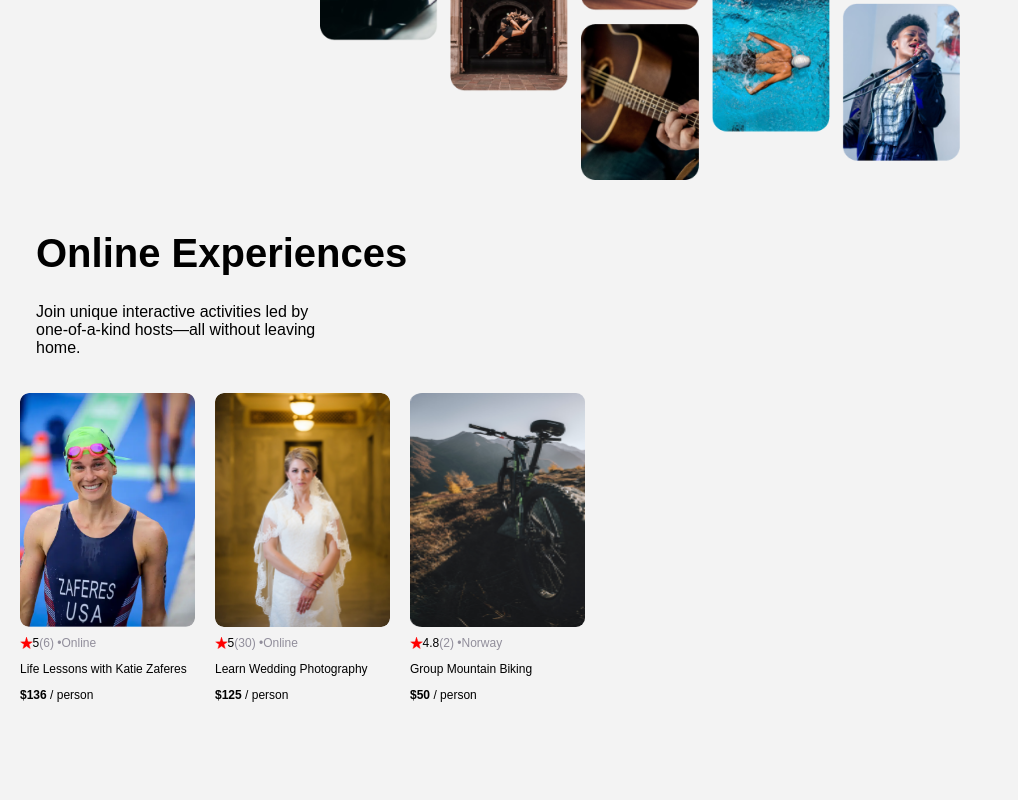
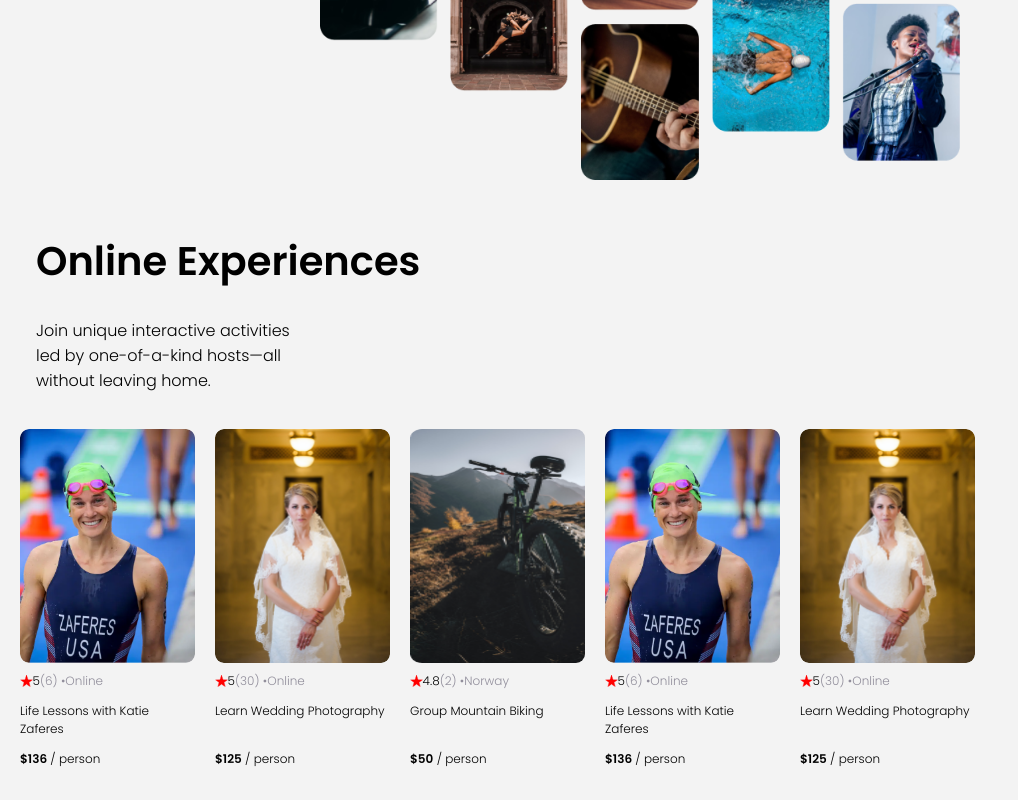
Before and after one commit to mariessad/React_Course, a React (Create React App) app: page / in a window 1280 px wide. Shown: the part 289-1089 px from the top of the page, without its empty margins (0-1018 px from the left). Before the commit the page ends 1023 px from the top, so only its background shows below. Built offline with nearby package versions, Linux system fonts and the light colour scheme.

Commit message:
add more filler data, update the google font inmport

```diff
--- a/public/index.html
+++ b/public/index.html
@@ -3,7 +3,7 @@
     <link rel="preconnect" href="https://fonts.googleapis.com" />
     <link rel="preconnect" href="https://fonts.gstatic.com" crossorigin />
     <link
-      href="https://fonts.googleapis.com/css2?family=Inter:wght@400;600;700&display=swap"
+      href="https://fonts.googleapis.com/css2?family=Poppins:wght@300;600&display=swap"
       rel="stylesheet"
     />
     <link rel="stylesheet" href="style.css" />
--- a/src/components/Data.js
+++ b/src/components/Data.js
@@ -41,4 +41,32 @@
     location: "Norway",
     openSpots: 3,
   },
+  {
+    id: 4,
+    title: "Life Lessons with Katie Zaferes",
+    description:
+      'I will share with you what I call "Positively Impactful Moments of Disappointment." Throughout my career, many of my highest moments only came after setbacks and losses. But learning from those difficult moments is what gave me the ability to rise above them and reach my goals.',
+    price: 136,
+    coverImg: "katie-zaferes.png",
+    stats: {
+      rating: 5.0,
+      reviewCount: 6,
+    },
+    location: "Online",
+    openSpots: 0,
+  },
+  {
+    id: 5,
+    title: "Learn Wedding Photography",
+    description:
+      "Interested in becoming a wedding photographer? For beginner and experienced photographers alike, join us in learning techniques required to leave the happy couple with memories that'll last a lifetime.",
+    price: 125,
+    coverImg: "wedding-photography.png",
+    stats: {
+      rating: 5.0,
+      reviewCount: 30,
+    },
+    location: "Online",
+    openSpots: 27,
+  },
 ];
```
